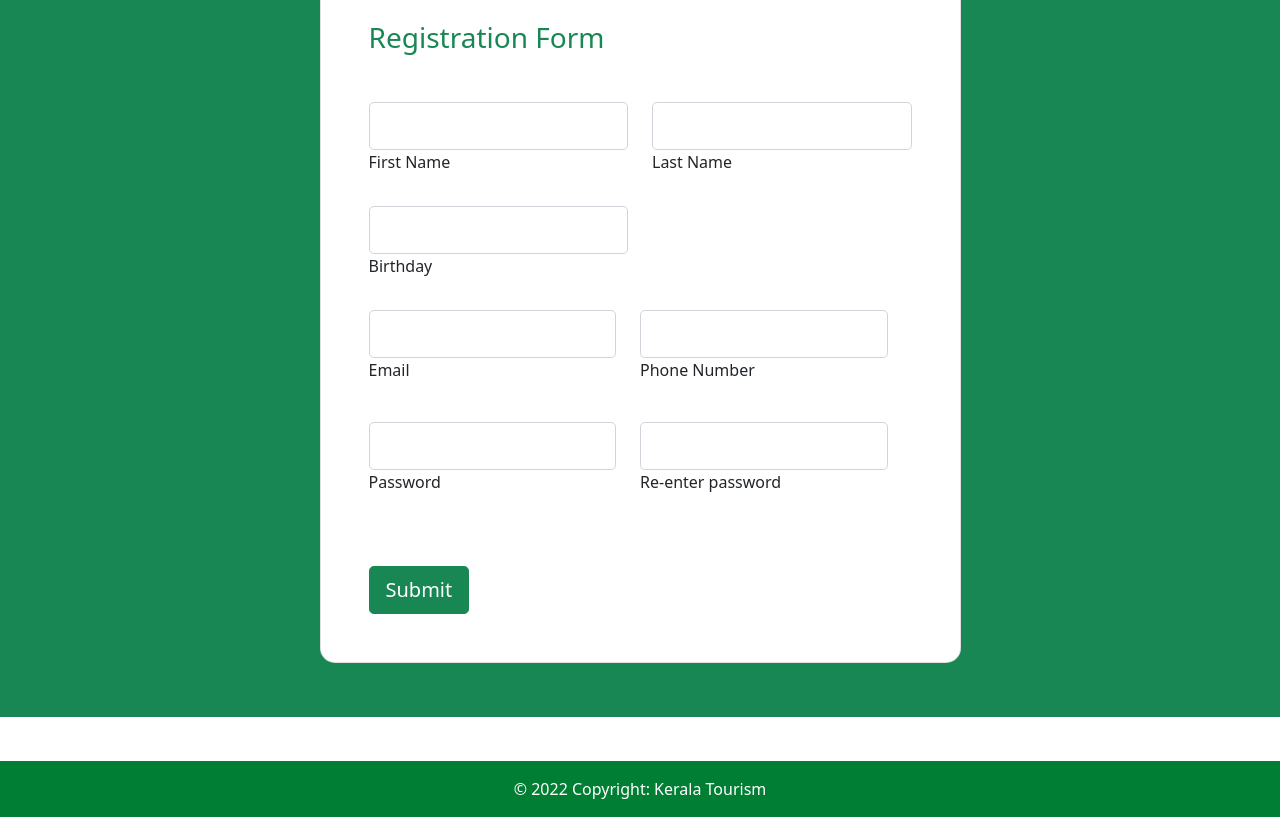
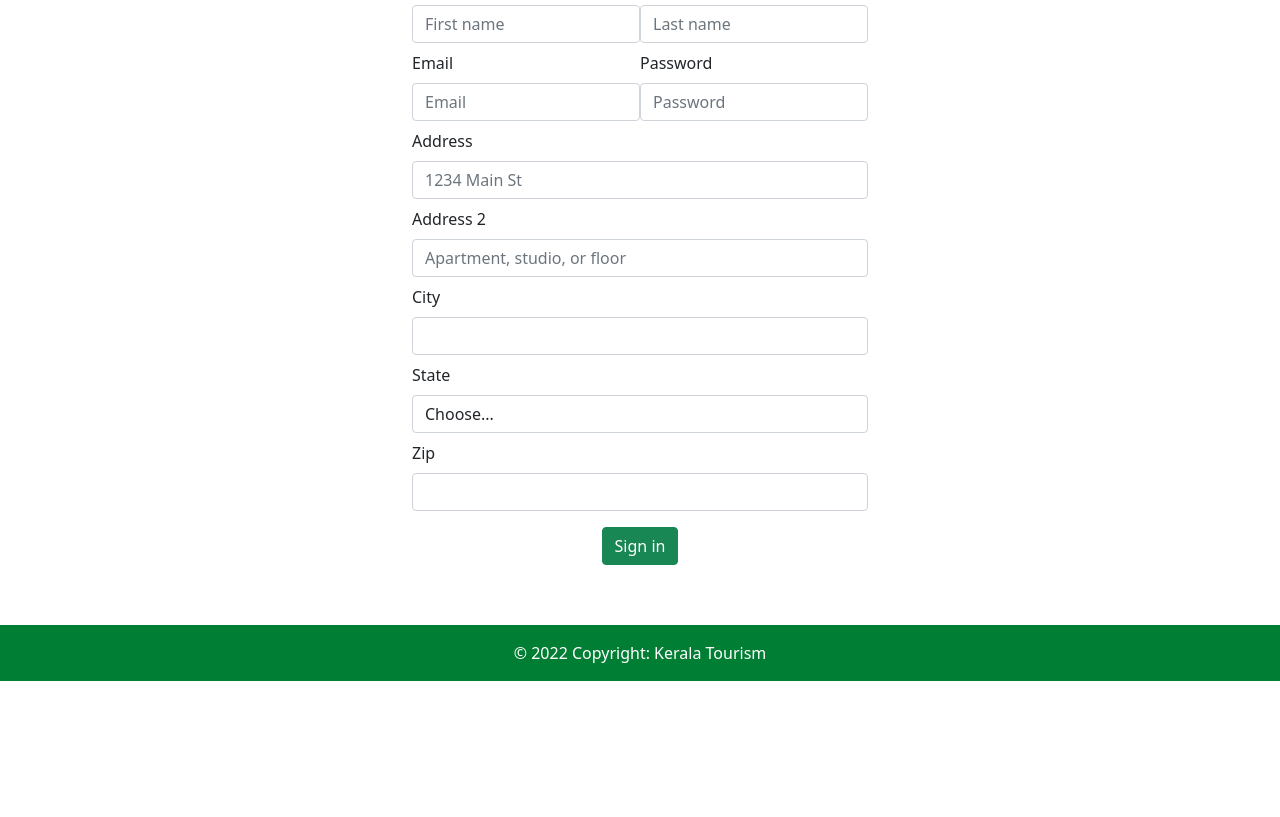
Before and after one commit to hemanthvinod/Tourism, a plain HTML site: page signup.html in a window 1280 px wide. Shown: the part 168-985 px from the top of the page. After the commit the page ends 849 px from the top, so only its background shows below. Drawn offline with nearby package versions, Linux system fonts and the light colour scheme.

Commit message:
prehosting

```diff
--- a/signup.html
+++ b/signup.html
@@ -48,12 +48,10 @@
                 >
               </li>
               <li class="nav-item">
-                <a class="nav-link " href="destination.html"
-                  >Destinations</a
-                >
+                <a class="nav-link" href="destination.html">Destinations</a>
               </li>
             </ul>
-            <div class="ms-auto ">
+            <div class="ms-auto">
               <a
                 href="login.html"
                 class="btn btn-success btn-sm"
@@ -86,135 +84,87 @@
     </header>
     <!--navbar-->
 
-    <!-- sign up  -->
-    <section class="vh-100 bg-success"  >
-      <div class="container py-5 h-100">
-        <div class="row justify-content-center align-items-center h-100">
-          <div class="col-12 col-lg-9 col-xl-7">
-            <div
-              class="card shadow-2-strong card-registration"
-              style="border-radius: 15px"
-            >
-              <div class="card-body p-4 p-md-5">
-                <h3 class="mb-4 pb-2 pb-md-0 mb-md-5 text-success">Registration Form</h3>
+    <!-- sign up -->
+    <section class="container" style="max-width: 30rem">
+      <h1 class="text-center text-success py-3">REGISTRATION FORM</h1>
       <form>
-                  <div class="row">
-                    <div class="col-md-6 mb-4">
-                      <div class="form-outline">
+        <div class="form-row d-flex justify-content-center align-items-center">
+          <div class="col">
+            <input type="text" class="form-control" placeholder="First name" />
+          </div>
+          <div class="col">
+            <input type="text" class="form-control" placeholder="Last name" />
+          </div>
+        </div>
+      </form>
+
+      <form>
+        <div class="form-row d-flex justify-content-center align-items-center">
+          <div class="form-group col-md-6">
+            <label class="py-2" for="inputEmail4">Email</label>
+            <input
+              type="email"
+              class="form-control"
+              id="inputEmail4"
+              placeholder="Email"
+            />
+          </div>
+          <div class="form-group col-md-6">
+            <label class="py-2" for="inputPassword4">Password</label>
+            <input
+              type="password"
+              class="form-control"
+              id="inputPassword4"
+              placeholder="Password"
+            />
+          </div>
+        </div>
+        <div class="form-group">
+          <label class="py-2" for="inputAddress">Address</label>
           <input
             type="text"
-                          id="firstName"
-                          class="form-control form-control-lg"
+            class="form-control"
+            id="inputAddress"
+            placeholder="1234 Main St"
           />
-                        <label class="form-label" for="firstName"
-                          >First Name</label
-                        >
+        </div>
+        <div class="form-group">
+          <label class="py-2" for="inputAddress2">Address 2</label>
+          <input
+            type="text"
+            class="form-control"
+            id="inputAddress2"
+            placeholder="Apartment, studio, or floor"
+          />
+        </div>
+        <div class="form-row">
+          <div class="form-group col">
+            <label class="py-2" for="inputCity">City</label>
+            <input type="text" class="form-control" id="inputCity" />
+          </div>
+          <div class="form-group col">
+            <label class="py-2" for="inputState">State</label>
+            <select id="inputState" class="form-control">
+              <option selected>Choose...</option>
+              <option>...</option>
+            </select>
+          </div>
+          <div class="form-group col">
+            <label class="py-2" for="inputZip">Zip</label>
+            <input type="text" class="form-control" id="inputZip" />
           </div>
         </div>
-                    <div class="col-md-6 mb-4">
-                      <div class="form-outline">
-                        <input
-                          type="text"
-                          id="lastName"
-                          class="form-control form-control-lg"
-                        />
-                        <label class="form-label" for="lastName"
-                          >Last Name</label
-                        >
-                      </div>
-                    </div>
-                  </div>
-
-                  <div class="row">
-                    <div class="col-md-6 mb-4 d-flex align-items-center">
-                      <div class="form-outline datepicker w-100">
-                        <input
-                          type="text"
-                          class="form-control form-control-lg"
-                          id="birthdayDate"
-                        />
-                        <label for="birthdayDate" class="form-label"
-                          >Birthday</label
-                        >
-                      </div>
-                    </div>
-
-
-                  <div class="row">
-                    <div class="col-md-6 mb-4 pb-2">
-                      <div class="form-outline">
-                        <input
-                          type="email"
-                          id="emailAddress"
-                          class="form-control form-control-lg"
-                        />
-                        <label class="form-label" for="emailAddress"
-                          >Email</label
-                        >
-                      </div>
-                    </div>
-                    <div class="col-md-6 mb-4 pb-2">
-                      <div class="form-outline">
-                        <input
-                          type="tel"
-                          id="phoneNumber"
-                          class="form-control form-control-lg"
-                        />
-                        <label class="form-label" for="phoneNumber"
-                          >Phone Number</label
-                        >
-                      </div>
-                    </div>
-                  </div>
-                  <div class="row">
-                    <div class="col-md-6 mb-4 pb-2">
-                      <div class="form-outline">
-                        <input
-                          type="password"
-                          id="emailPassword"
-                          class="form-control form-control-lg"
-                        />
-                        <label class="form-label" for="emailPassword"
-                          >Password</label
-                        >
-                      </div>
-                    </div>
-                    <div class="col-md-6 mb-4 pb-2">
-                      <div class="form-outline">
-                        <input
-                          type="password"
-                          id="emailPassword"
-                          class="form-control form-control-lg"
-                        />
-                        <label class="form-label" for="emailPassword"
-                          >Re-enter password</label
-                        >
-                      </div>
-                    </div>
-                  </div>
-
-                  <div class="mt-4 pt-2">
-                    <input
-                      class="btn btn-success btn-lg"
-                      type="submit"
-                      value="Submit"
-                    />
+        <div class="d-flex justify-content-center py-3">
+          <button type="submit" class="btn btn-success">Sign in</button>
         </div>
       </form>
-              </div>
-            </div>
-          </div>
-        </div>
-      </div>
     </section>
 
-    <!-- sign up -->
+    <!-- sign up  -->
 
     <!-- footer -->
 
-    <footer class="text-center text-white bg-white" id="footer" >
-
-
+    <footer class="text-center text-white bg-white" id="footer">
       <!-- Copyright -->
       <div class="text-center p-3" style="background-color: #007e33">
         © 2022 Copyright:
--- a/style.css
+++ b/style.css
@@ -1,21 +1,7 @@
-.gradient-custom {
-  /* fallback for old browsers */
-  background: #ffffff;
+html {
+  height: 100%;
+}
 
-  /* Chrome 10-25, Safari 5.1-6 */
-  background: -webkit-linear-gradient(
-    to bottom right,
-    rgb(247, 247, 247),
-    rgb(34, 187, 51)
-  );
-
-  /* W3C, IE 10+/ Edge, Firefox 16+, Chrome 26+, Opera 12+, Safari 7+ */
-  background: linear-gradient(
-    to bottom right,
-    rgb(255, 255, 255),
-    rgb(34, 187, 51)
-  );
-}
 * {
   margin: 0;
   padding: 0;
@@ -24,7 +10,7 @@
 
 body {
   position: relative;
-  min-height: 100vh;
+  min-height: 100%;
   padding-bottom: 100px;
 }
 
@@ -62,8 +48,9 @@ body {
 
 #footer {
   position: absolute;
-  bottom: 0;
+  bottom: 0px;
   width: 100%;
+  margin-bottom: 0px;
 }
 
 .gallery {
```
Also changed, not shown: login.html (+26 -57 lines). Lines whose indentation alone changed are shown as unchanged.
